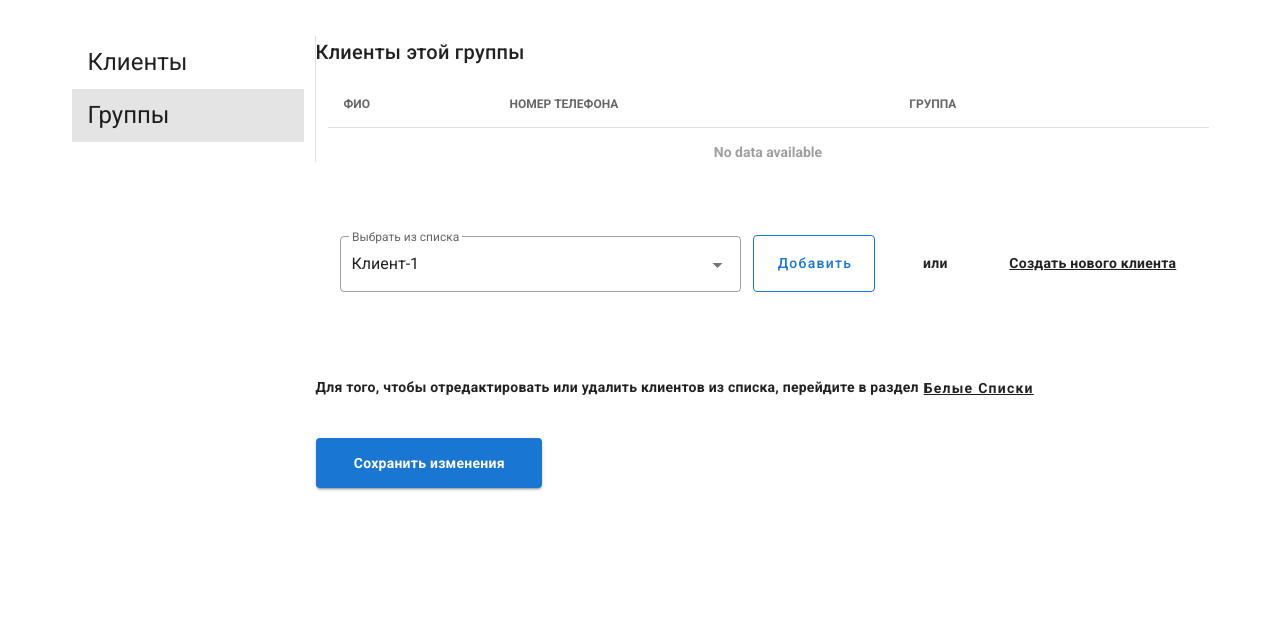
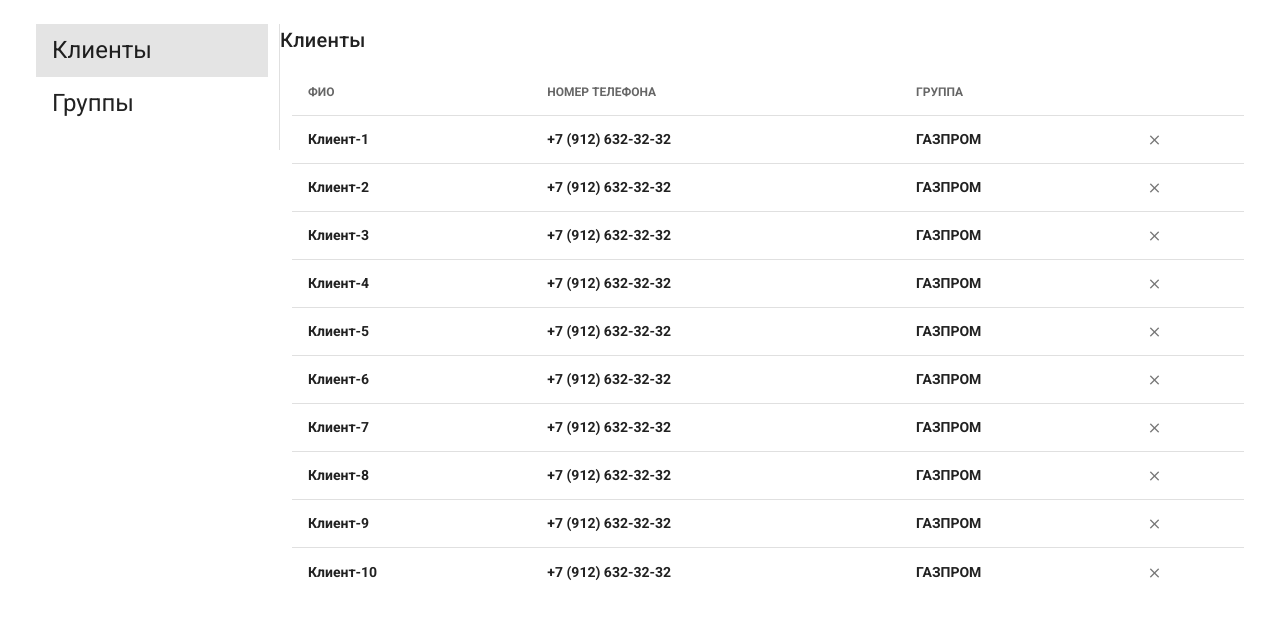
Before and after one commit to HerzogKlaus/Internship-VueJS, a Vue app: page / in a window 1280 px wide. Shown: the top 618 px of the page. Built offline with nearby package versions, Linux system fonts and the light colour scheme.

Commit message:
Shared tables for groups and clients have been added, click links in the left panel have been implemented

```diff
--- a/package.json
+++ b/package.json
@@ -10,6 +10,7 @@
   "dependencies": {
     "core-js": "^3.4.4",
     "vue": "^2.6.10",
+    "vue-router": "^3.1.5",
     "vuetify": "^2.1.0"
   },
   "devDependencies": {
@@ -34,7 +35,9 @@
       "plugin:vue/essential",
       "eslint:recommended"
     ],
-    "rules": {"no-console": "off"},
+    "rules": {
+      "no-console": "off"
+    },
     "parserOptions": {
       "parser": "babel-eslint"
     }
--- a/src/App.vue
+++ b/src/App.vue
@@ -1,22 +1,24 @@
 <template>
   <v-app>
-  <v-content class="ma-5 pa-1">
-    <main-content/>
-  </v-content>
+    <v-content class="ma-5 pa-1">
+      <!--<main-content/>-->
+      <router-view>
+
+      </router-view>
+    </v-content>
   </v-app>
 </template>
 <script>
-import MainContent from './components/MainContent';
-
+//import MainContent from './components/MainContent';
 export default {
-  name: 'App',
+  name: "App",
 
   components: {
-    MainContent
+    //MainContent
   },
 
   data: () => ({
     //
-  }),
+  })
 };
 </script>
--- a/src/components/LeftPanel.vue
+++ b/src/components/LeftPanel.vue
@@ -4,7 +4,7 @@
       <v-col cols="12" md="12" sm="12">
         <v-list class="mt-n5">
           <v-list-item-group v-model="item">
-            <v-list-item v-for="(item, i) in menuItems" :key="i">
+            <v-list-item v-for="(item, i) in menuItems" :key="i" :to="item.href">
               <v-list-item-content>
                 <v-list-item-title v-text="item.head" class="headline"></v-list-item-title>
               </v-list-item-content>
@@ -19,7 +19,7 @@
 export default {
   data: () => ({
     item: 1,
-    menuItems: [{ head: "Клиенты" }, { head: "Группы" }]
+    menuItems: [{ head: "Клиенты", href: '/'}, { head: "Группы", href: '/GroupsView'}]
   })
 };
 </script>
--- a/src/main.js
+++ b/src/main.js
@@ -2,11 +2,14 @@
 import Vue from 'vue'
 import App from './App.vue'
 import vuetify from './plugins/vuetify';
+import VueRouter from 'vue-router';
+import router from './routes'
+Vue.use(VueRouter)
 import '../css/style.css'
-
 Vue.config.productionTip = false
 
 new Vue({
   vuetify,
-  render: h => h(App)
+  render: h => h(App),
+  router
 }).$mount('#app')
--- /dev/null
+++ b/src/routes.js
@@ -0,0 +1,17 @@
+import VueRouter from 'vue-router';
+import ClientsView from './views/ClientsView';
+import GroupsView from './views/GroupsView';
+
+export default new VueRouter({
+    routes: [
+        {
+            path: '',
+            component: ClientsView
+        },
+        {
+            path: '/GroupsView',
+            component: GroupsView
+        }
+    ],
+    mode: 'history'
+})
--- /dev/null
+++ b/src/views/ClientsView.vue
@@ -0,0 +1,104 @@
+<template>
+  <div class="d-flex flex-row">
+    <v-navigation-drawer>
+      <v-col cols="12" md="12" sm="12">
+        <left-panel></left-panel>
+      </v-col>
+    </v-navigation-drawer>
+    <v-row>
+      <v-col cols="12" md="12" sm="12">
+        <h1 class="title">Клиенты</h1>
+        <v-data-table
+          class="col-lg-12 col-md-12 col-sm-12 font-weight-bold"
+          :headers="headers"
+          :items="clientArray"
+          hide-default-footer
+        >
+          <template v-slot:item.action="{item}">
+            <v-icon small @click="deleteItem(item)">mdi-close</v-icon>
+          </template>
+        </v-data-table>
+      </v-col>
+    </v-row>
+  </div>
+</template>
+
+<script>
+import LeftPanel from "../components/LeftPanel";
+export default {
+  components:{
+    LeftPanel
+  },
+  data: () => ({
+    headers: [
+      { text: "ФИО", align: "left", value: "name", sortable: false },
+      { text: "НОМЕР ТЕЛЕФОНА", value: "phone", sortable: false },
+      { text: "ГРУППА", value: "group", sortable: false },
+      { text: "", value: "action", sortable: false }
+    ],
+
+    clientArray: [
+      {
+        name: "Клиент-1",
+        phone: "+7 (912) 632-32-32",
+        group: "ГАЗПРОМ",
+        enable: false
+      },
+      {
+        name: "Клиент-2",
+        phone: "+7 (912) 632-32-32",
+        group: "ГАЗПРОМ",
+        enable: false
+      },
+      {
+        name: "Клиент-3",
+        phone: "+7 (912) 632-32-32",
+        group: "ГАЗПРОМ",
+        enable: false
+      },
+      {
+        name: "Клиент-4",
+        phone: "+7 (912) 632-32-32",
+        group: "ГАЗПРОМ",
+        enable: false
+      },
+      {
+        name: "Клиент-5",
+        phone: "+7 (912) 632-32-32",
+        group: "ГАЗПРОМ",
+        enable: false
+      },
+      {
+        name: "Клиент-6",
+        phone: "+7 (912) 632-32-32",
+        group: "ГАЗПРОМ",
+        enable: false
+      },
+      {
+        name: "Клиент-7",
+        phone: "+7 (912) 632-32-32",
+        group: "ГАЗПРОМ",
+        enable: false
+      },
+      {
+        name: "Клиент-8",
+        phone: "+7 (912) 632-32-32",
+        group: "ГАЗПРОМ",
+        enable: false
+      },
+      {
+        name: "Клиент-9",
+        phone: "+7 (912) 632-32-32",
+        group: "ГАЗПРОМ",
+        enable: false
+      },
+      {
+        name: "Клиент-10",
+        phone: "+7 (912) 632-32-32",
+        group: "ГАЗПРОМ",
+        enable: false
+      }
+    ]
+  })
+};
+</script>
--- /dev/null
+++ b/src/views/GroupsView.vue
@@ -0,0 +1,50 @@
+<template>
+  <div class="d-flex flex-row">
+    <v-navigation-drawer>
+      <v-col cols="12" md="12" sm="12">
+        <left-panel></left-panel>
+      </v-col>
+    </v-navigation-drawer>
+    <v-row>
+      <v-col cols="12" md="12" sm="12">
+        <h1 class="title">Группы</h1>
+        <v-data-table
+          class="col-lg-12 col-md-12 col-sm-12 font-weight-bold"
+          :headers="headers"
+          :items="groupArray"
+          hide-default-footer
+        >
+          <template v-slot:item.action="{item}">
+            <v-icon small @click="deleteItem(item)">mdi-close</v-icon>
+          </template>
+        </v-data-table>
+      </v-col>
+    </v-row>
+  </div>
+</template>
+
+<script>
+import LeftPanel from "../components/LeftPanel";
+export default {
+  components:{
+    LeftPanel
+  },
+  data: () => ({
+      headers: [
+      { text: "Название", align: "left", value: "name", sortable: false },
+    ],
+    groupArray: [
+        {name: "Группа-1"},
+        {name: "Группа-2"},
+        {name: "Группа-3"},
+        {name: "Группа-4"},
+        {name: "Группа-5"},
+        {name: "Группа-6"},
+        {name: "Группа-7"},
+        {name: "Группа-8"},
+        {name: "Группа-9"},
+        {name: "Группа-10"},
+    ]
+  })
+};
+</script>
```
Also changed, not shown: views/ClientsView.vue (deleted, +0 -9 lines), views/GroupsView.vue (deleted, +0 -9 lines).
